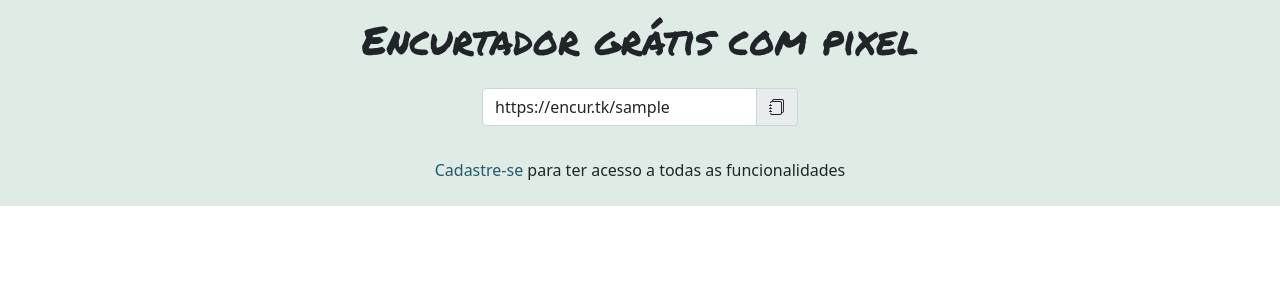
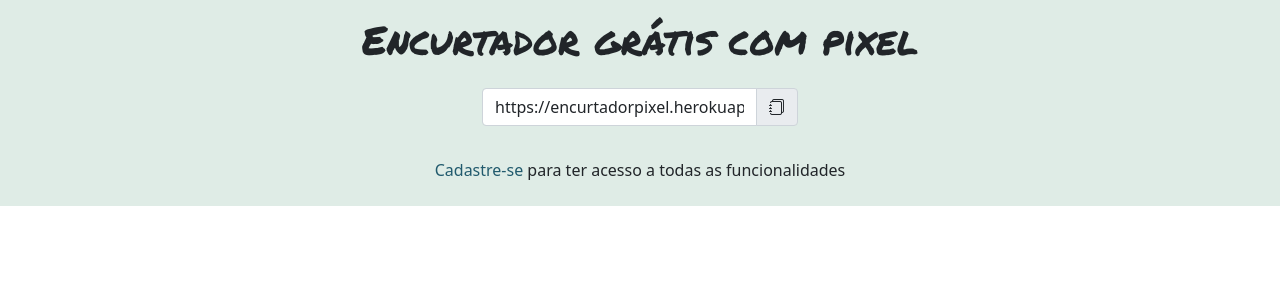
Before and after one commit to edleyteixeira/Encurtador, a Django app: template app/templates/app/home.html in a window 1280 px wide. Shown: the part 74-374 px from the top of the page. Run offline with Django 4.2, Linux system fonts and the light colour scheme; the template is opened without the code that fills it: most values are stand-ins (such as "Sample title", 1, 10 or a date in 2020).

Commit message:
heroku deploy automatico

```diff
--- a/app/templates/app/home.html
+++ b/app/templates/app/home.html
@@ -29,7 +29,7 @@
     </script>
     <div class=" d-flex flex-column p-2 bd-highlight justify-content-center">
         <div class="m-auto input-group mb-3 w-25">
-            <input type="text" class="form-control" id="url" name="url" value="https://encur.tk/{{slug}}" placeholder="Username" aria-label="Username" aria-describedby="basic-addon1" disable>
+            <input type="text" class="form-control" id="url" name="url" value="https://encurtadorpixel.herokuapp.com/{{slug}}" placeholder="Username" aria-label="Username" aria-describedby="basic-addon1" disable>
             <button  onclick="copiarTexto()" class="input-group-text" id="basic-addon1"><i class="bi bi-journals"></i></button>
         </div>
     </div>
```
